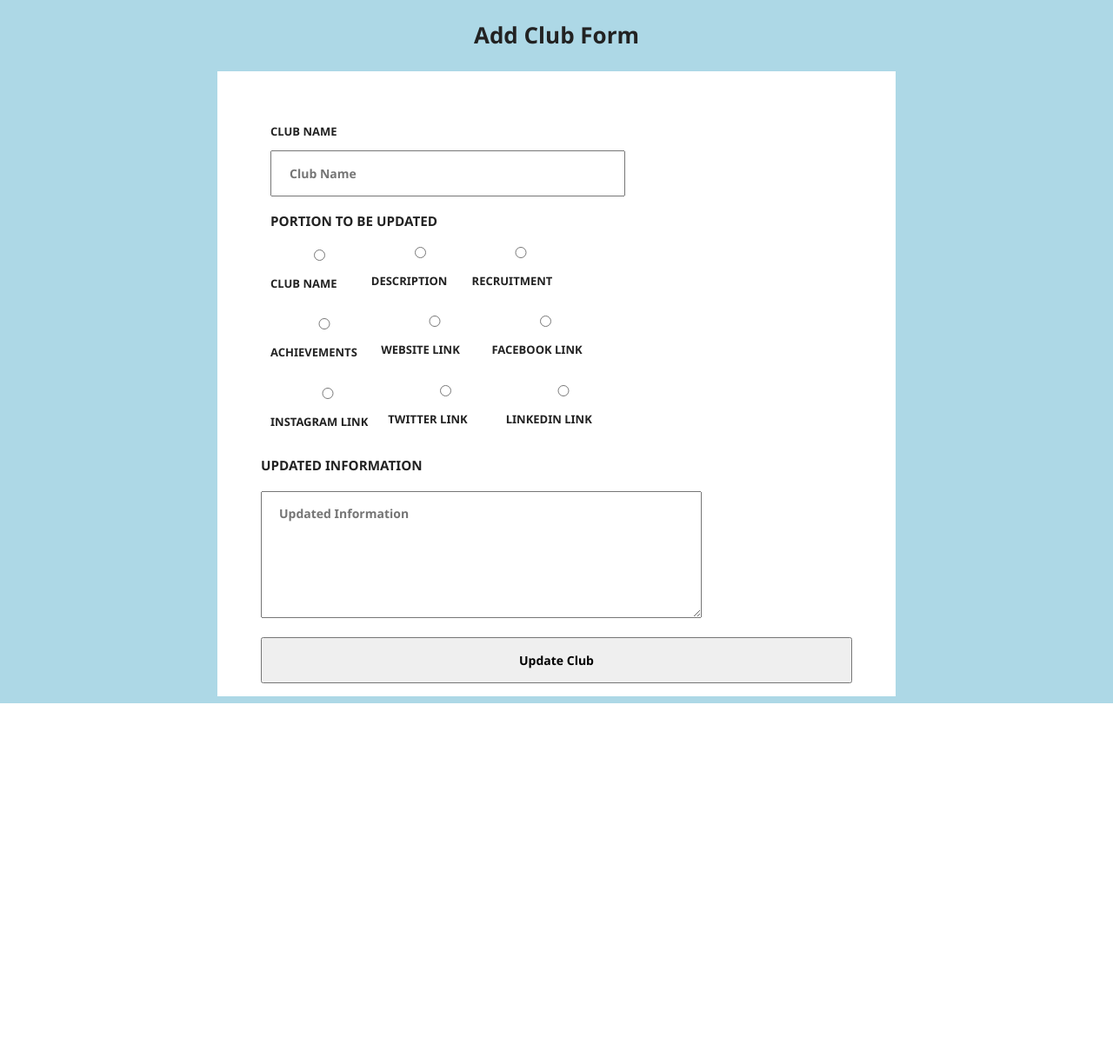
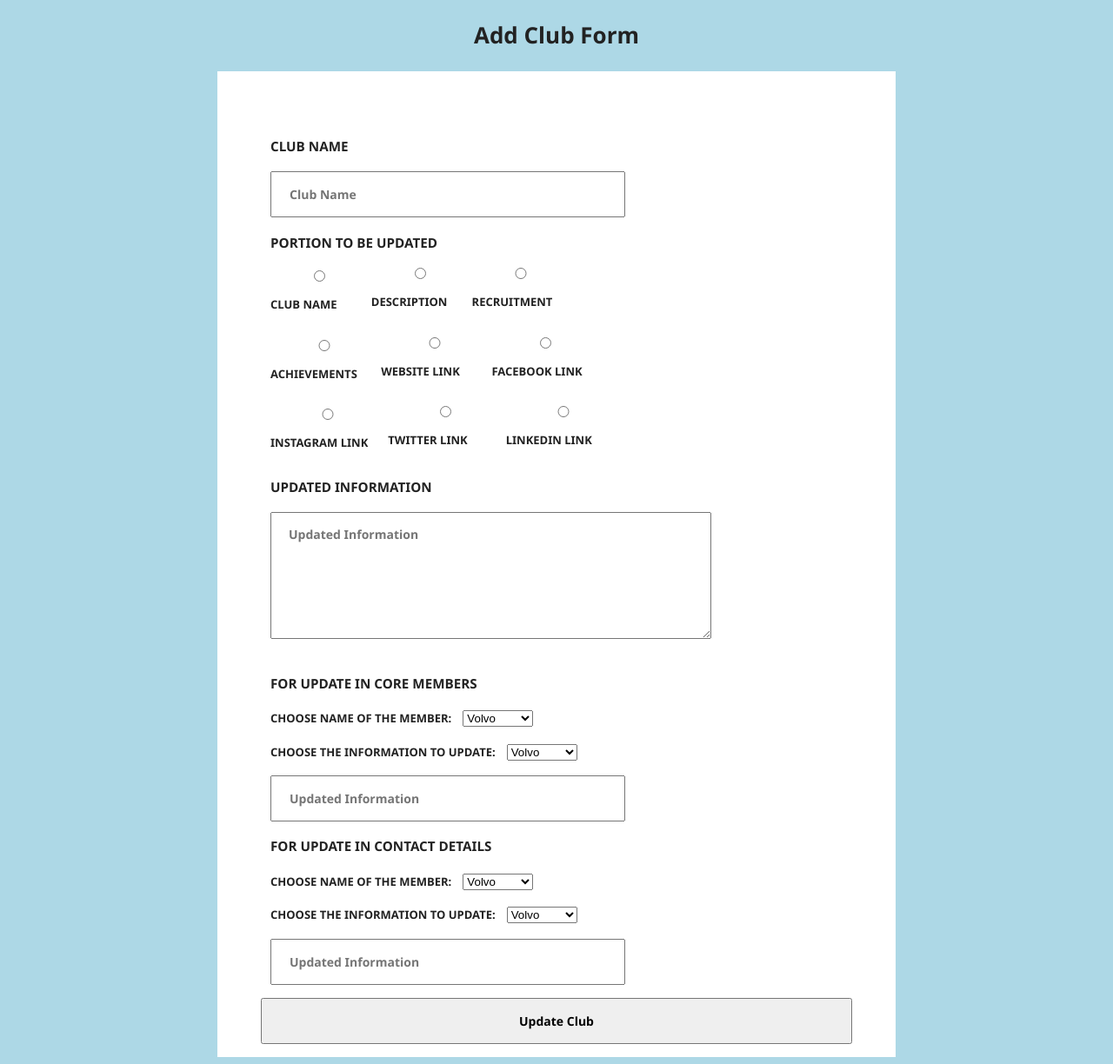
Before and after one commit to NoisyBotDude/daemon-project, a Flask app: page /admin/club/update in a window 1280 px wide. Shown: the whole page at 87% size. Before the commit the page ends 809 px from the top, so only its background shows below. Run offline with Flask 2, Linux system fonts and the light colour scheme.

Commit message:
Added options in update form

```diff
--- a/club_app/static/css/admin/club_update.css
+++ b/club_app/static/css/admin/club_update.css
@@ -76,3 +76,9 @@ textarea {
 a {
     color: blue;
 }
+
+.select {
+    width: max-content;
+    margin-bottom: 15px;
+    column-count: 3;
+}
--- a/club_app/templates/admin/club_update.html
+++ b/club_app/templates/admin/club_update.html
@@ -12,7 +12,7 @@
     <div class=container>
         <form id="add-form" class="add-form" action="{{ url_for('admin.add_response') }}" method="POST">
             <div class="form-row">
-                <label for="name">Club Name</label>
+                <h3><label for="name">Club Name</label></h3>
                 <input type="text" name="name" id="name" placeholder="Club Name" required>
             </div>
             <div class="form-row">
@@ -42,8 +42,58 @@
                     <label for="linkedin-link">LinkedIn Link</label>
                 </div>
             </div>
-            <h3><label for="updated-information">Updated Information</label></h3>
-            <textarea id="updated-information" name="information" placeholder="Updated Information" rows="6" cols="50" required></textarea>
+            <div class="form-row">
+                <h3><label for="updated-information">Updated Information</label></h3>
+                <textarea id="updated-information" name="information" placeholder="Updated Information" rows="6" cols="50" required></textarea>
+            </div>
+            <div class="form-row">
+                <h3><label for="core-members" >For Update in Core Members</label></h3>
+                <div class="select">
+                    <label for="members">Choose Name of the Member:</label>
+
+                    <select name="members" id="members">
+                    <option value="volvo">Volvo</option>
+                    <option value="saab">Saab</option>
+                    <option value="mercedes">Mercedes</option>
+                    <option value="audi">Audi</option>
+                    </select>
+                </div>
+                <div class="select">
+                    <label for="cars">Choose the information to update:</label>
+
+                    <select name="cars" id="cars">
+                    <option value="volvo">Volvo</option>
+                    <option value="saab">Saab</option>
+                    <option value="mercedes">Mercedes</option>
+                    <option value="audi">Audi</option>
+                    </select>
+                </div>
+                <input type="text" name="core-members" id="core-members" placeholder="Updated Information" required>
+            </div>
+            <div class="form-row">
+                <h3><label for="core-members" >For Update in Contact Details</label></h3>
+                <div class="select">
+                    <label for="members">Choose Name of the Member:</label>
+
+                    <select name="members" id="members">
+                    <option value="volvo">Volvo</option>
+                    <option value="saab">Saab</option>
+                    <option value="mercedes">Mercedes</option>
+                    <option value="audi">Audi</option>
+                    </select>
+                </div>
+                <div class="select">
+                    <label for="cars">Choose the information to update:</label>
+
+                    <select name="cars" id="cars">
+                    <option value="volvo">Volvo</option>
+                    <option value="saab">Saab</option>
+                    <option value="mercedes">Mercedes</option>
+                    <option value="audi">Audi</option>
+                    </select>
+                </div>
+                <input type="text" name="core-members" id="core-members" placeholder="Updated Information" required>
+            </div>
             <input id ="submit" type="submit" value="Update Club">
         </form>
     </div>
```
